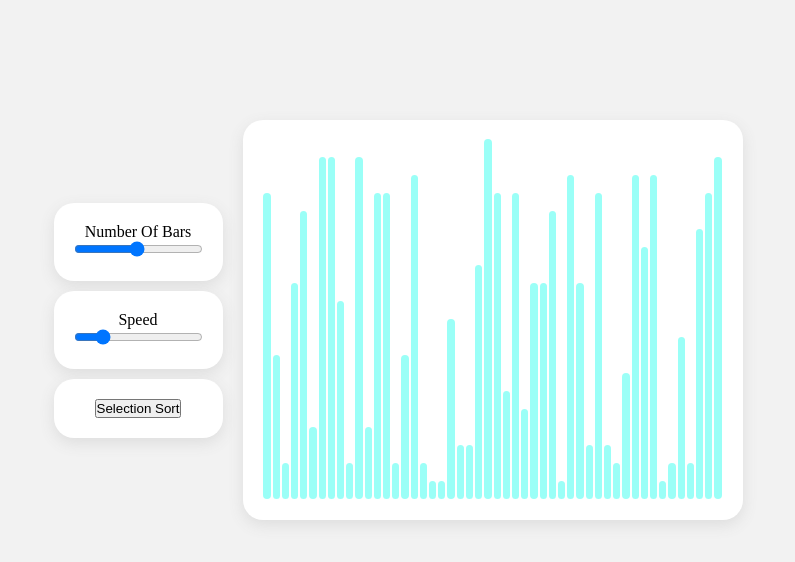
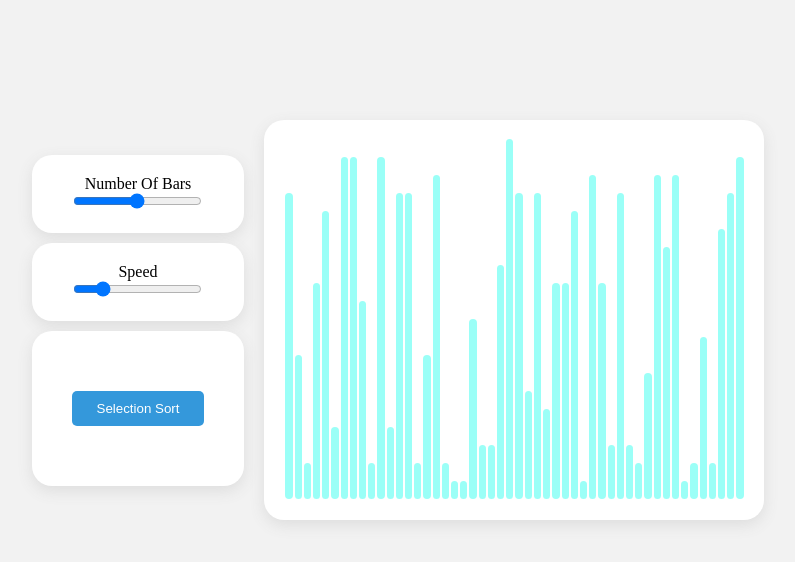
Before and after one commit to vishal-bashetti/sorting-algo, a plain HTML site: page index.html in a window 1280 px wide. Shown: the whole page, without its empty margins (242-1037 px from the left). Drawn offline with Linux system fonts and the light colour scheme.

Commit message:
button UI

```diff
--- a/index.html
+++ b/index.html
@@ -5,7 +5,7 @@
     <meta charset="UTF-8">
     <meta http-equiv="X-UA-Compatible" content="IE=edge">
     <meta name="viewport" content="width=device-width, initial-scale=1.0">
-    <title>Document</title>
+    <title>Sorting Algo</title>
     <link rel="stylesheet" href="style.css">
 </head>
 
--- a/style.css
+++ b/style.css
@@ -48,3 +48,18 @@
   margin: 1px;
   border-radius: 10px;
 }
+#selection{
+  margin: 40px 20px;
+  color: #fff;
+  background-color: #3498db;
+  border: 0;
+  padding: 10px 25px;
+  cursor: pointer;
+  border-radius: 5px;
+}
+button:focus {
+  outline: none;
+}
+button:active {
+  transform: scale(0.9);
+}
```
